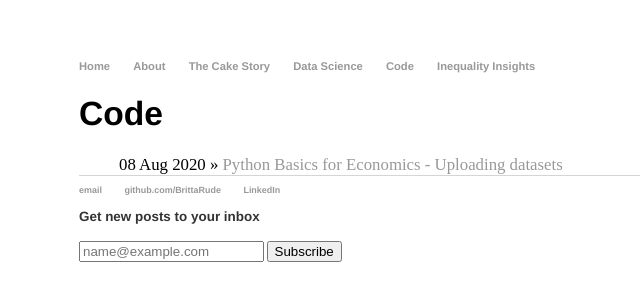
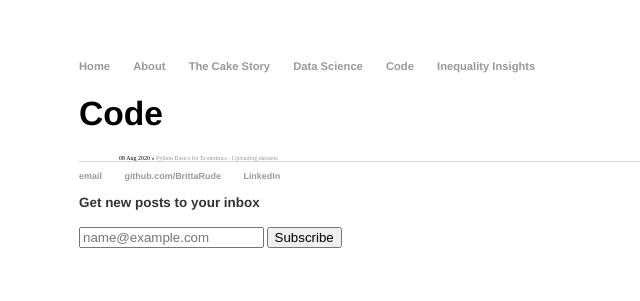
Before and after one commit to BrittaRude/BrittaRude.github.io, a Jekyll site: the page built from code/index.html, in a window 1280 px wide. Shown: the top 301 px of the page, without its empty margins (113-753 px from the left). Built offline with Jekyll 4.4.1, drawn with Linux system fonts in a browser that asks for light colours.

Commit message:
Update main.css

```diff
--- a/css/main.css
+++ b/css/main.css
@@ -37,12 +37,13 @@ footer {
 
 ul.posts {
     margin: 0px 0px 0px 0px;
-    font-size: 1.5em;
+    font-size: 0.2em;
 }
 
 ul.posts li {
     list-style: none;
     margin: 0px;
+    font-size: 1.5em;
 }
 
 
```
